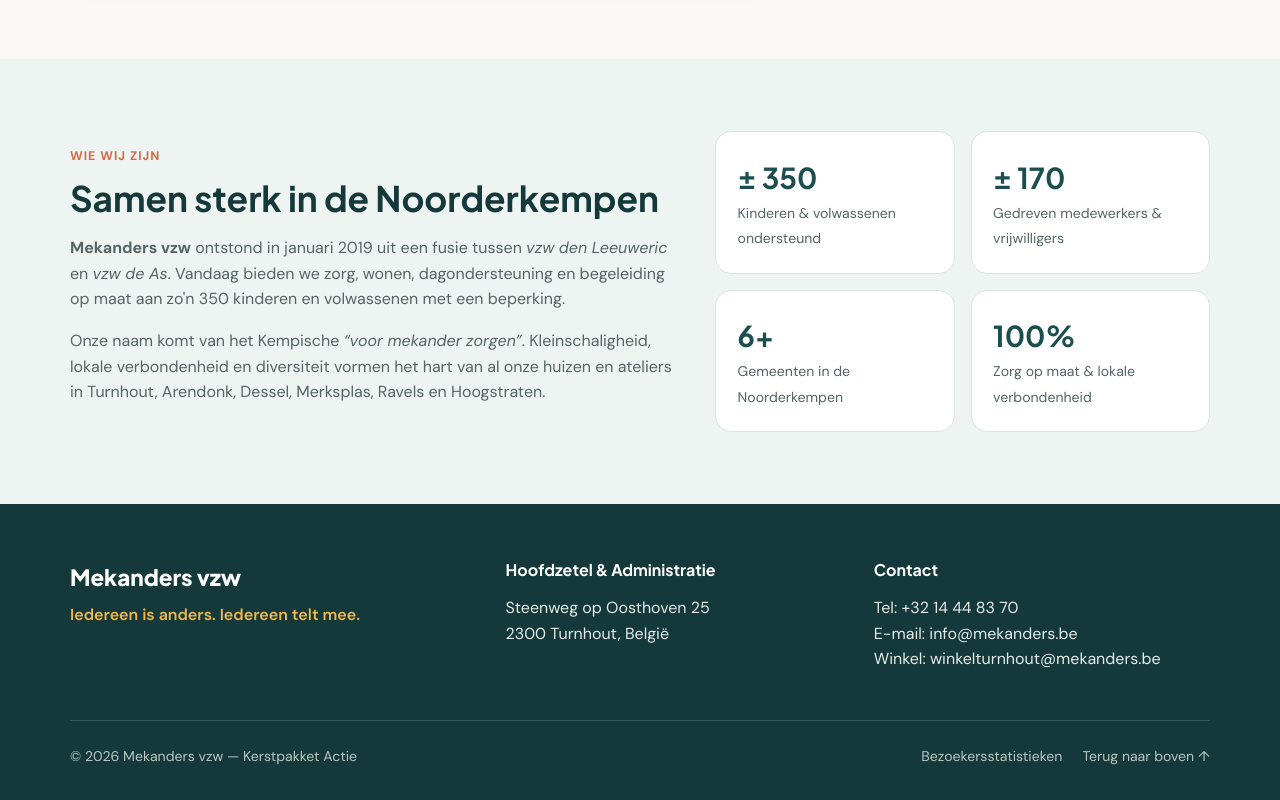
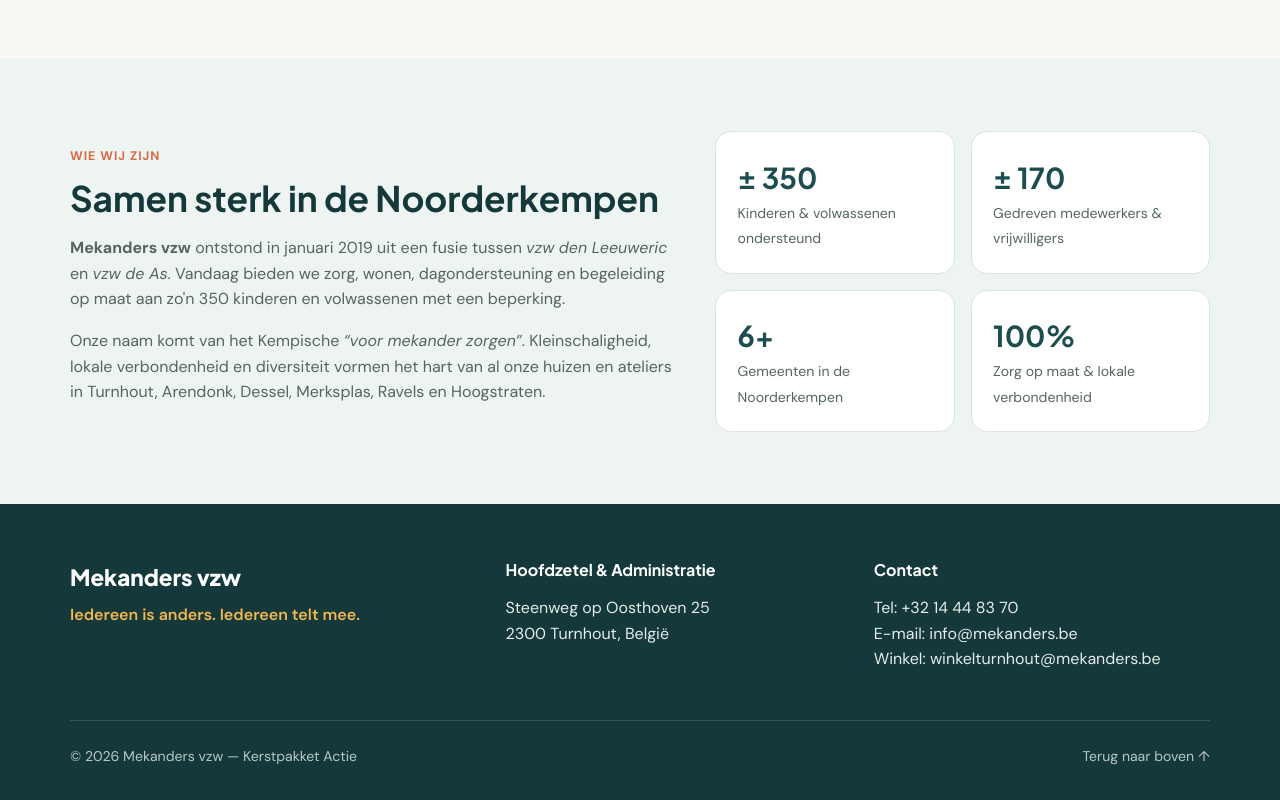
Before and after one commit to iDqrks/Jozef, a website: page index.html in a window 1280 px wide. Shown: the part 3007-3807 px from the top of the page. Drawn offline with Linux system fonts and the light colour scheme; no server answers.

Commit message:
Remove stats link from footer

```diff
--- a/index.html
+++ b/index.html
@@ -513,10 +513,7 @@
     </div>
     <div class="container footer-bottom">
       <span>&copy; 2026 Mekanders vzw — Kerstpakket Actie</span>
-      <div style="display: flex; gap: 1.25rem; align-items: center;">
-        <a href="stats.html">Bezoekersstatistieken</a>
-        <a href="#top">Terug naar boven &uarr;</a>
-      </div>
+      <a href="#top">Terug naar boven &uarr;</a>
     </div>
   </footer>
 
```
